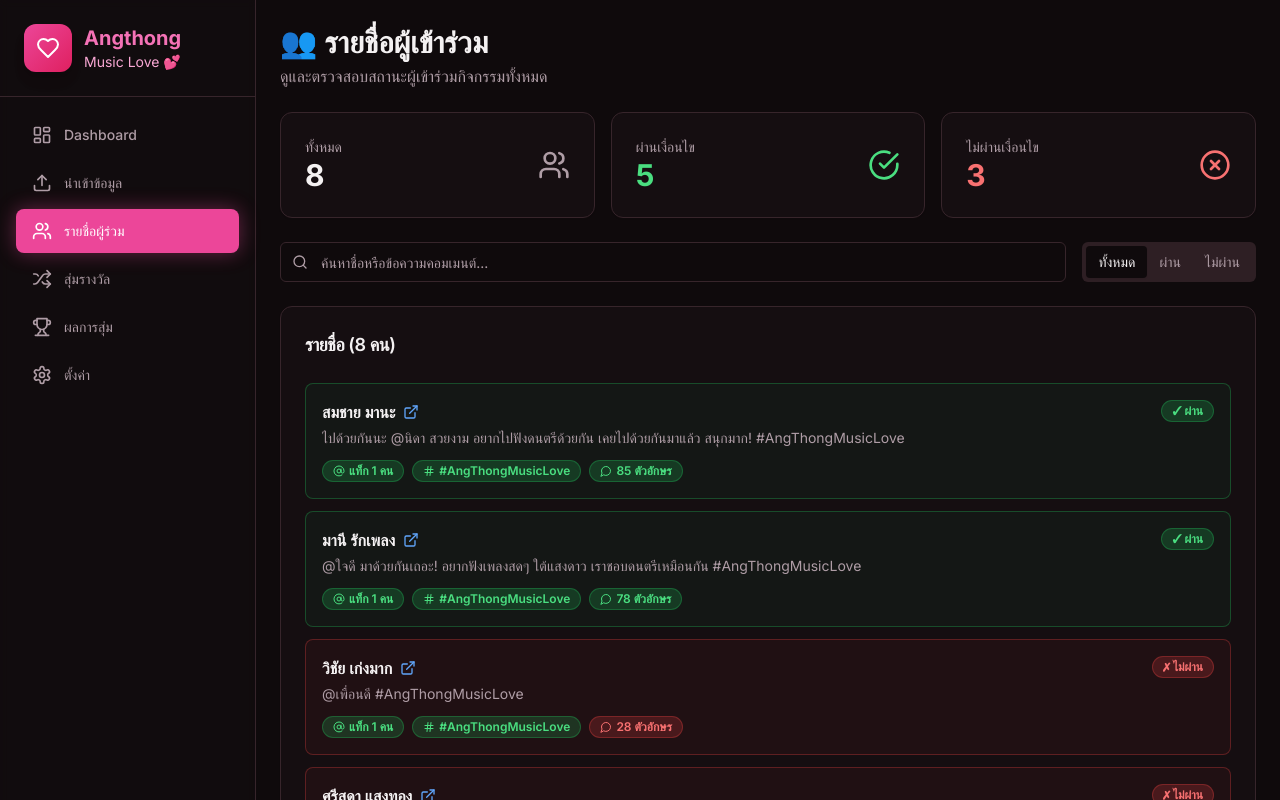
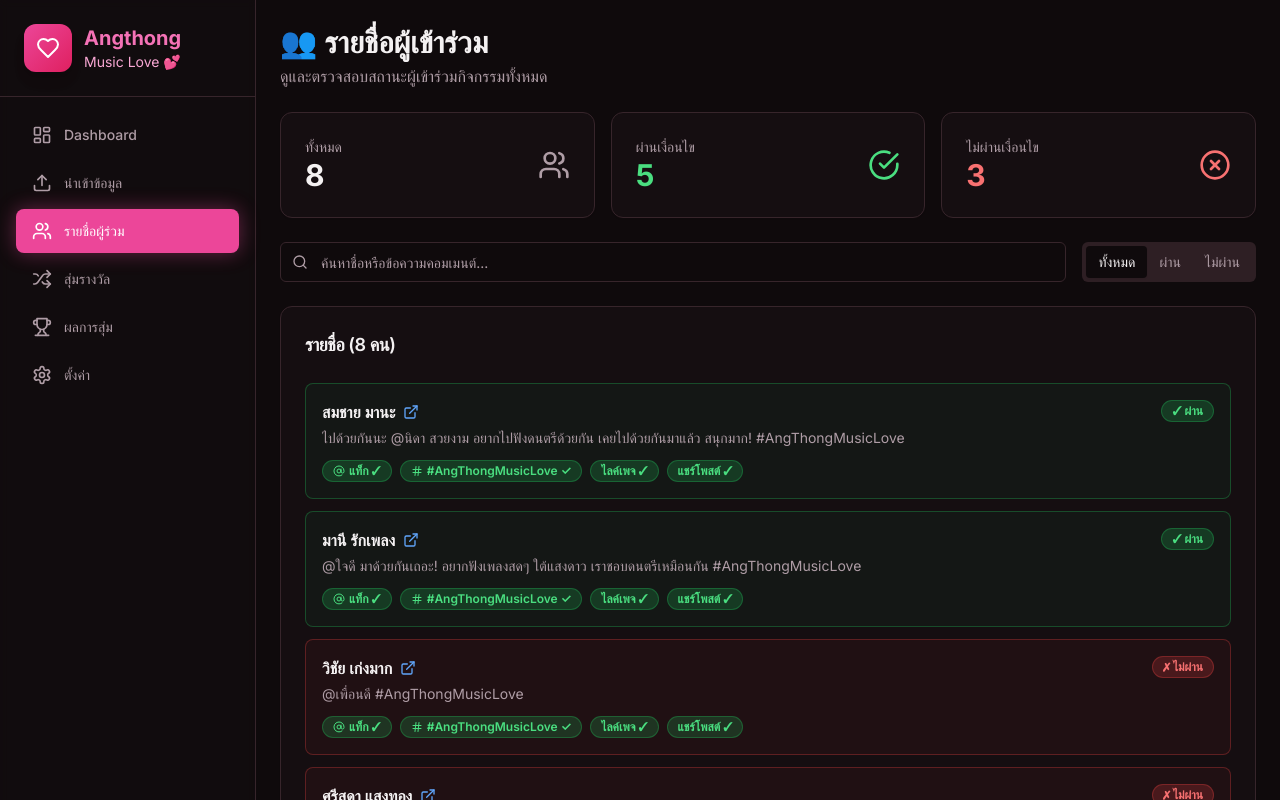
Before and after one commit to tumansdev/spin_fb, a Next.js app: page /participants in a window 1280 px wide. Shown: the top 800 px of the page. Built offline with nearby package versions, Linux system fonts and the light colour scheme.

Commit message:
Fix: Update participants list to show 4 conditions with checkmarks

```diff
--- a/src/app/participants/page.tsx
+++ b/src/app/participants/page.tsx
@@ -176,19 +176,21 @@ function ParticipantCard({ participant }: { participant: Participant }) {
         </Badge>
       </div>
 
-      {/* Condition Badges */}
+      {/* Condition Badges - แสดงด้วยเครื่องหมายถูก/กากบาท */}
       <div className="flex flex-wrap gap-2 mt-3">
         <Badge variant={participant.conditions.hasTaggedFriend ? 'success' : 'destructive'} className="text-xs">
           <AtSign className="w-3 h-3 mr-1" />
-          แท็ก {participant.taggedFriends.length} คน
+          แท็ก {participant.conditions.hasTaggedFriend ? '✓' : '✗'}
         </Badge>
         <Badge variant={participant.conditions.hasHashtag ? 'success' : 'destructive'} className="text-xs">
           <Hash className="w-3 h-3 mr-1" />
-          #AngThongMusicLove
+          #AngThongMusicLove {participant.conditions.hasHashtag ? '✓' : '✗'}
         </Badge>
-        <Badge variant={participant.conditions.hasReason ? 'success' : 'destructive'} className="text-xs">
-          <MessageCircle className="w-3 h-3 mr-1" />
-          {participant.textLength} ตัวอักษร
+        <Badge variant={participant.conditions.hasLikedPage ? 'success' : 'destructive'} className="text-xs">
+          ไลค์เพจ {participant.conditions.hasLikedPage ? '✓' : '✗'}
+        </Badge>
+        <Badge variant={participant.conditions.hasSharedPost ? 'success' : 'destructive'} className="text-xs">
+          แชร์โพสต์ {participant.conditions.hasSharedPost ? '✓' : '✗'}
         </Badge>
       </div>
 
```
